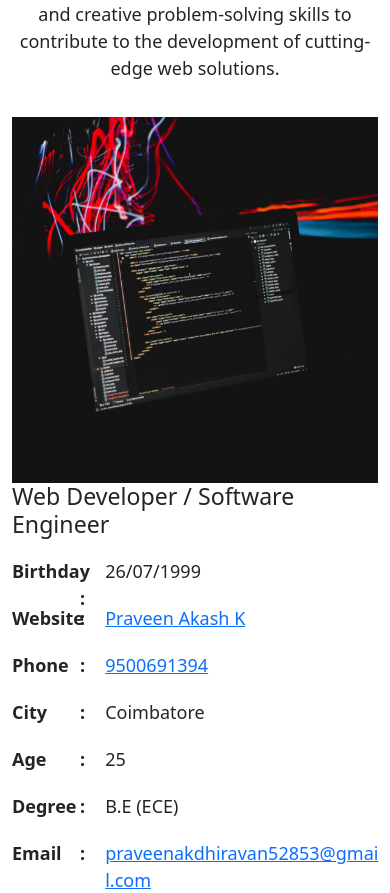
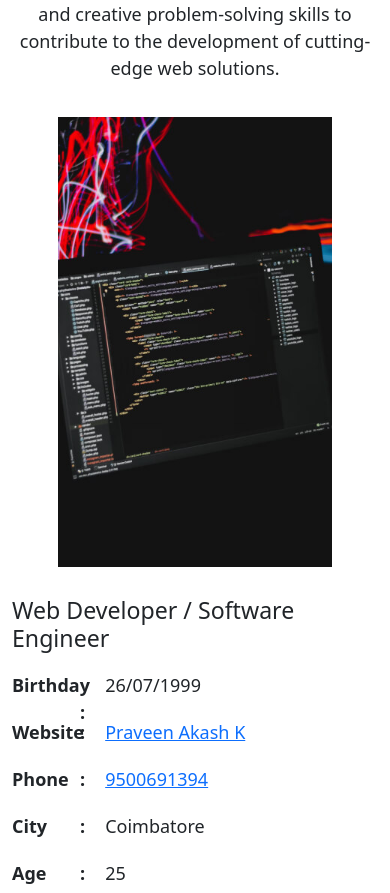
Before and after one commit to PraveenAkashk/PraveenAkash, a React (Vite) app: page / in a window 390 px wide. Shown: the part 1104-1997 px from the top of the page. Built offline with nearby package versions, Linux system fonts and the light colour scheme.

Commit message:
responsive updated

```diff
--- a/package.json
+++ b/package.json
@@ -11,6 +11,7 @@
   },
   "dependencies": {
     "bootstrap": "^5.3.3",
+    "emailjs": "^4.0.3",
     "react": "^18.3.1",
     "react-bootstrap": "^2.10.5",
     "react-dom": "^18.3.1",
--- a/src/App.jsx
+++ b/src/App.jsx
@@ -6,6 +6,7 @@ import Professionalinfo from './components/Professionalinfo'
 import Projects from "./components/Projects"
 import Contact from "./components/Contact"
 import Footer from "./components/Footer"
+import "./assets/stylesheets/components/Responsive.scss"
 import './App.scss'
 
 function App() {
--- a/src/assets/stylesheets/components/Professionalinfo.scss
+++ b/src/assets/stylesheets/components/Professionalinfo.scss
@@ -40,6 +40,8 @@
                 display: flex;
                 align-items: center;
                 justify-content: space-between;
+                flex-wrap: wrap;
+                gap: 20px;
                 margin-bottom: 30px;
             }
 
--- /dev/null
+++ b/src/assets/stylesheets/components/Responsive.scss
@@ -0,0 +1,67 @@
+@media (max-width:991.98px) {
+    .container {
+        width: 100%;
+        max-width: 100% !important;
+    }
+
+    .about-section {
+        .about-info {
+            .image-wrap {
+                max-width: 75%;
+                margin: 0 auto;
+                margin-bottom: 30px;
+
+                img {
+                    height: 450px;
+                    object-fit: cover;
+                }
+            }
+        }
+    }
+
+    .Portfilio-main {
+        .project-card {
+            width: calc(50% - 15px);
+        }
+    }
+}
+
+@media screen and (max-width:767.98px) {
+    .professional-main {
+        .professional-wrap {
+            .company-info {
+                margin-left: 15px;
+            }
+        }
+    }
+
+    .Portfilio-main{
+        .project-card{
+          img{
+            object-fit: fill;
+          }
+        }
+    }
+}
+
+
+@media screen and (max-width:574.98px) {
+
+    .Portfilio-main{
+        .project-card{
+          width: 100%;
+        }
+    }
+
+    .professional-main{
+        .professional-wrap{
+            .company-info{
+                padding-left: 20px;
+
+                .work-list{
+                    padding-left: 15px;
+                }
+            }
+        }
+    }
+}
--- a/src/components/Contact.jsx
+++ b/src/components/Contact.jsx
@@ -18,6 +18,8 @@ let Contact = () => {
         UserMessageErr: ""
     })
     let [Issubmitted,setIssubmitted]=useState(false)
+
+
 
     // Change handler for form fields
     const changeHandler = (event) => {
@@ -70,6 +72,10 @@ let Contact = () => {
         }
 
         if (ISvalid) {
+
+            const service_id="service_203sb71";
+            const template_id="template_7kzl57q";
+            const PublicKey="PZD6zhDxBTeoeH8fr"
 
             let userData = {
                 UserName: userName,
--- a/src/components/Siteheader.jsx
+++ b/src/components/Siteheader.jsx
@@ -3,7 +3,7 @@ import Container from 'react-bootstrap/Container';
 import Nav from 'react-bootstrap/Nav';
 import Navbar from 'react-bootstrap/Navbar';
 import brnadlogo from "../assets/img/favion.svg"
-import "../assets/stylesheets/components/Header.scss"
+import "../assets/stylesheets/components/Header.scss";
 import { Button } from 'react-bootstrap';
 import Aboutsection from './About';
 import Banner from './Banner';
```
Also changed, not shown: 1 other file (tests, documents, lock files or other folders).
